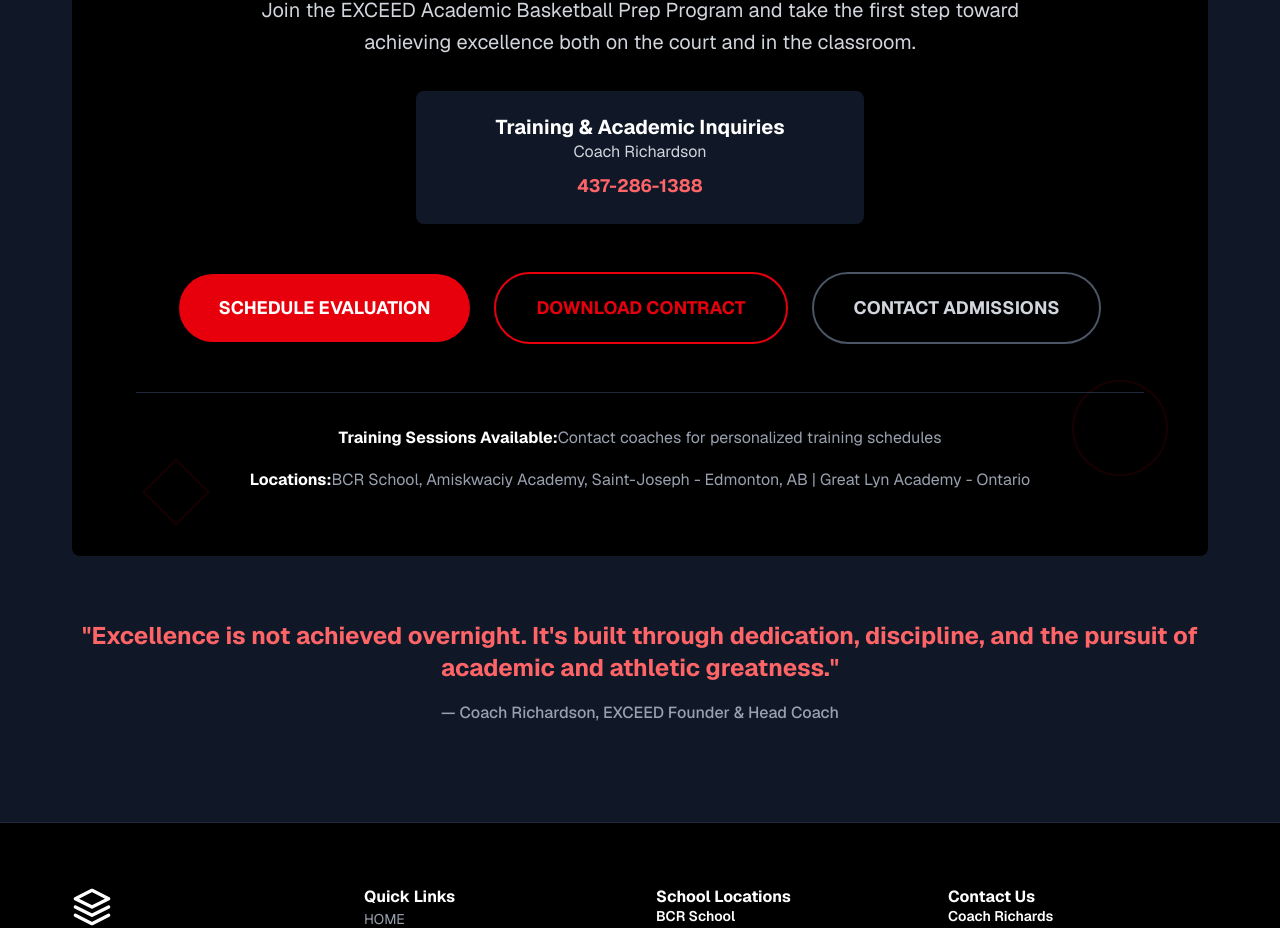
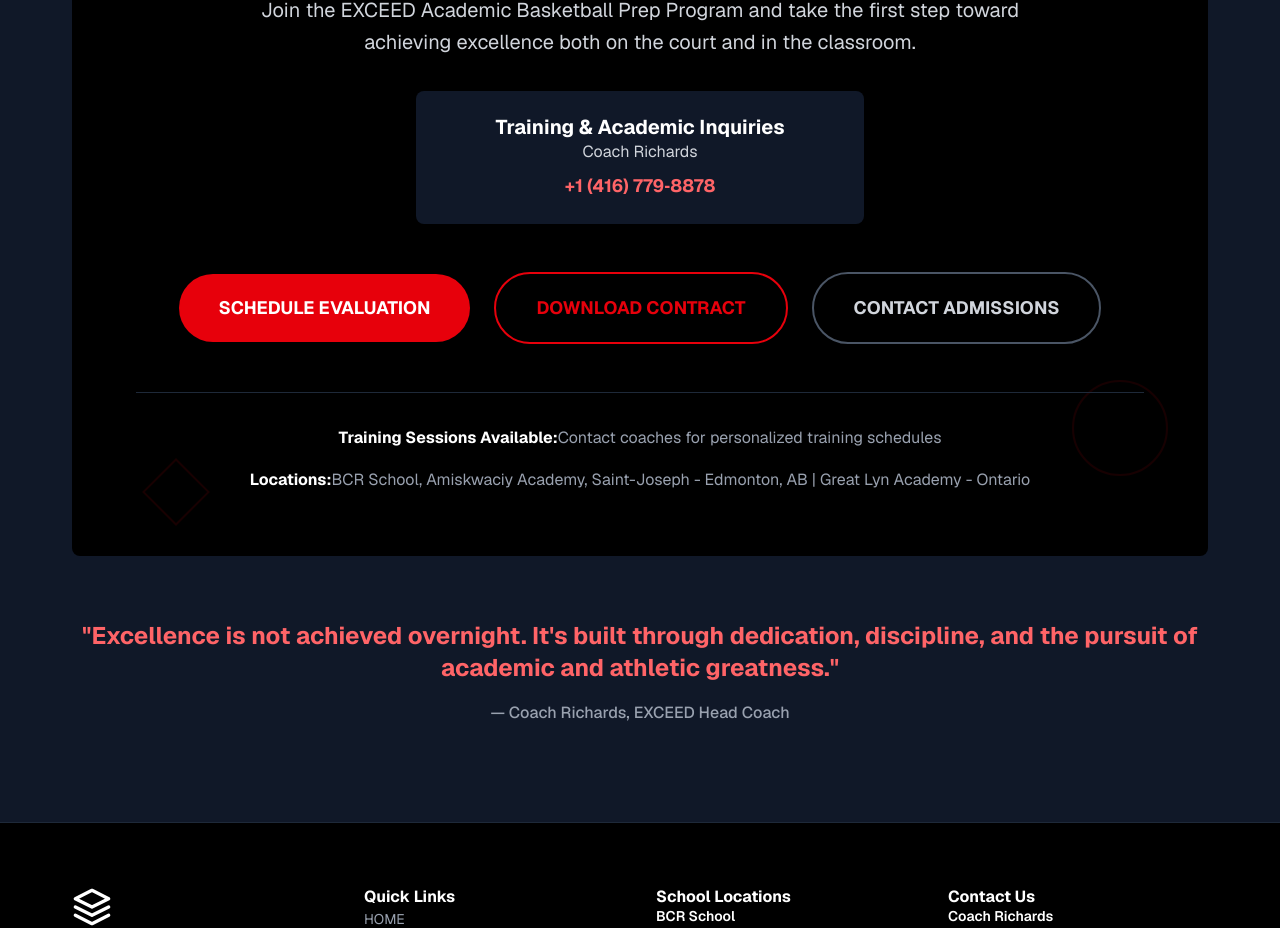
Before and after one commit to digitalmarketingcanada5/basketball_website, a Next.js app: page /training in a window 1280 px wide. Shown: the part 5811-6739 px from the top of the page. Built offline with nearby package versions, Linux system fonts and the light colour scheme.

Commit message:
Update coach name and contact details for accuracy across components

```diff
--- a/src/components/contact/ContactHero.jsx
+++ b/src/components/contact/ContactHero.jsx
@@ -65,7 +65,7 @@
               <div>
                 <h3 className="text-white font-bold text-lg mb-2">Coach Direct:</h3>
                 <div className="space-y-2 text-gray-300">
-                  <div>Coach Richardson: <span className="text-white">437-286-1388</span></div>
+                  <div>Coach Richards: <span className="text-white">+1 (416) 779‑8878</span></div>
                 </div>
               </div>
 
--- a/src/components/contact/ContactInfo.jsx
+++ b/src/components/contact/ContactInfo.jsx
@@ -108,8 +108,8 @@
                   <path strokeLinecap="round" strokeLinejoin="round" strokeWidth={2} d="M16 7a4 4 0 11-8 0 4 4 0 018 0zM12 14a7 7 0 00-7 7h14a7 7 0 00-7-7z" />
                 </svg>
               </div>
-              <h4 className="text-white font-bold mb-2">Coach Richardson</h4>
-              <p className="text-gray-300 text-sm">437-286-1388</p>
+              <h4 className="text-white font-bold mb-2">Coach Richards</h4>
+              <p className="text-gray-300 text-sm">+1 (416) 779‑8878</p>
             </div>
           </div>
         </div>
--- a/src/components/training/TrainingCTASection.jsx
+++ b/src/components/training/TrainingCTASection.jsx
@@ -75,9 +75,9 @@
             <div className="grid grid-cols-1 gap-8 mb-12 max-w-md mx-auto">
               <div className="bg-gray-900 p-6 rounded-lg text-center">
                 <h4 className="text-xl font-bold text-white mb-3">Training & Academic Inquiries</h4>
-                <p className="text-gray-300 mb-2">Coach Richardson</p>
-                <a href="tel:437-286-1388" className="text-red-400 font-bold text-lg hover:text-red-300 transition-colors">
-                  437-286-1388
+                <p className="text-gray-300 mb-2">Coach Richards</p>
+                <a href="tel:+14167798878" className="text-red-400 font-bold text-lg hover:text-red-300 transition-colors">
+                  +1 (416) 779‑8878
                 </a>
               </div>
             </div>
@@ -125,7 +125,7 @@
             "Excellence is not achieved overnight. It's built through dedication, discipline, and the pursuit of academic and athletic greatness."
           </p>
           <p className="text-gray-400 font-medium">
-            — Coach Richardson, EXCEED Founder & Head Coach
+            — Coach Richards, EXCEED Head Coach
           </p>
         </div>
 
```
Also changed, not shown: src/lib/siteData.js.
